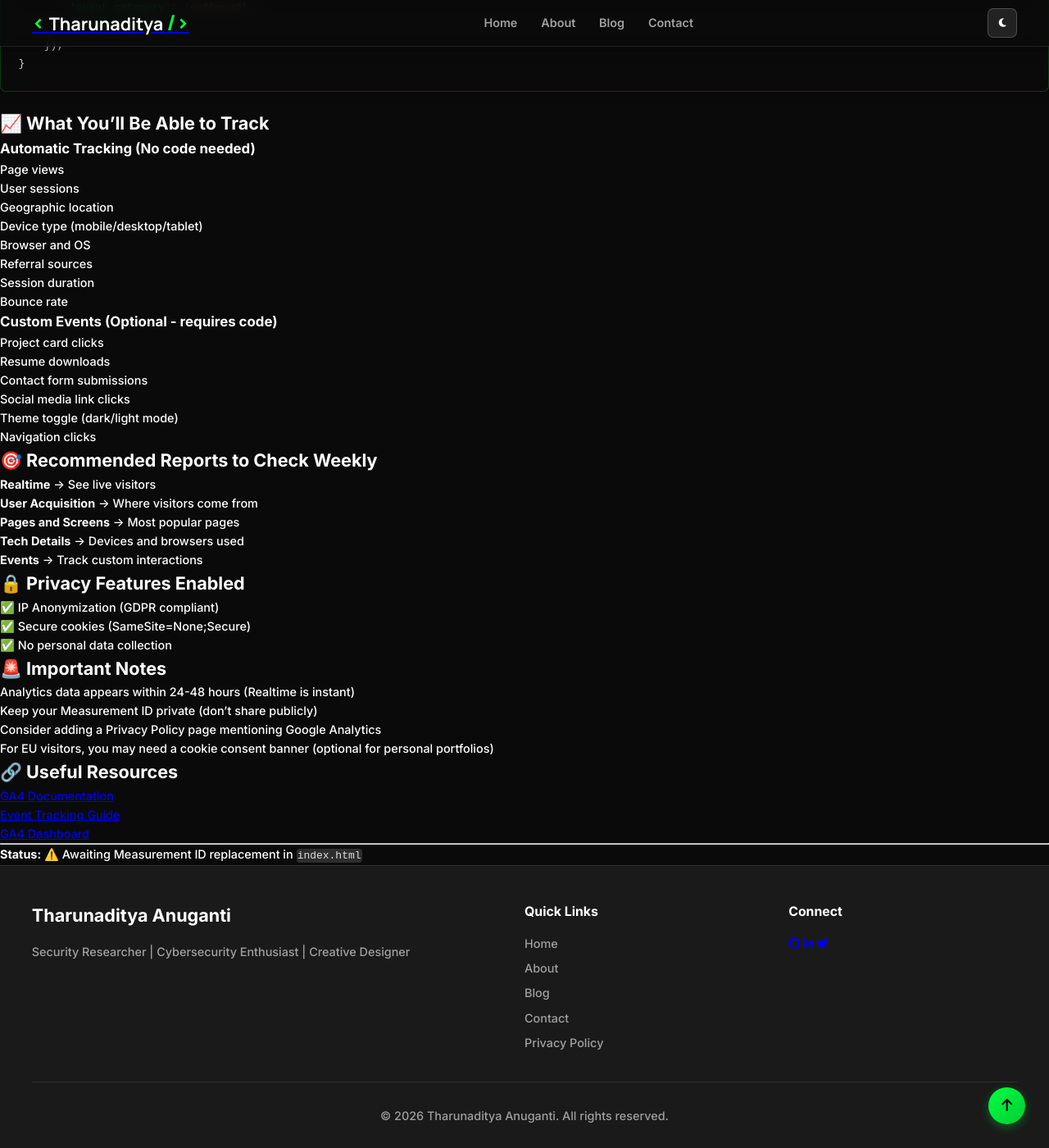
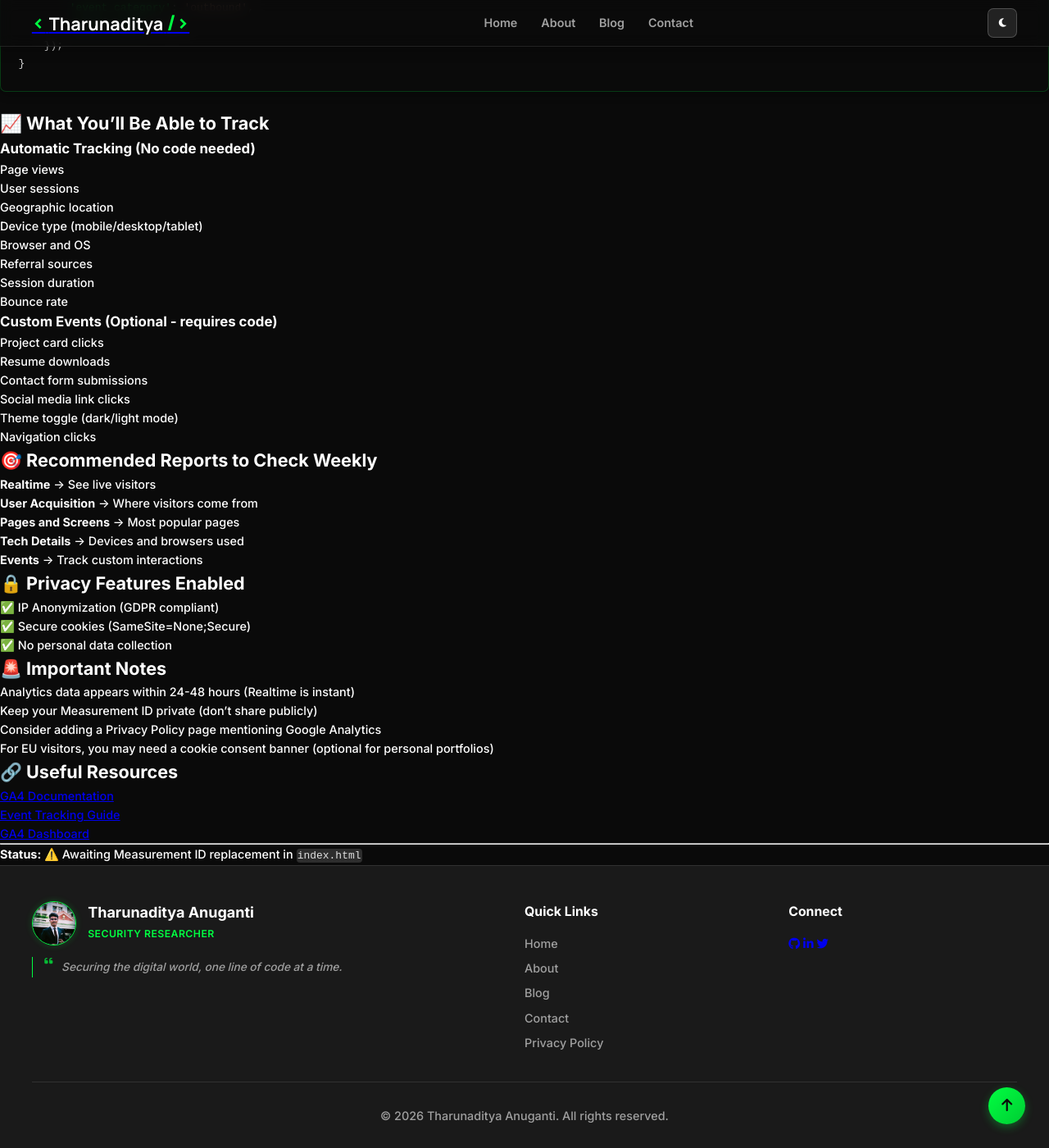
Before and after one commit to Tharunaditya/tharunaditya.github.io, a Jekyll site: the page built from ANALYTICS_SETUP.md, in a window 1280 px wide and 1400 px high, scrolled down 1699 px. Shown: the whole window at 82% size. Built offline with Jekyll 4.4.1, drawn with Linux system fonts in a browser that asks for light colours; nearby versions of some CDN libraries; our own code applies the rules of GitHub Pages for plain Markdown files.

Commit message:
FIX: Custom Minimal Author Footer - Replaced text-only footer bio with a Profile Image + Quote layout - Added Avatar with accent border - Added Minimal Role line (Security Researcher) - Added personalized quote with side accent styling - CSS Tweaks for perfect alignment in footer column

```diff
--- a/_layouts/default.html
+++ b/_layouts/default.html
@@ -118,9 +118,18 @@
     <footer class="footer">
         <div class="container">
             <div class="footer-content">
-                <div class="footer-section">
-                    <h3>Tharunaditya Anuganti</h3>
-                    <p>Security Researcher | Cybersecurity Enthusiast | Creative Designer</p>
+                <div class="footer-section footer-bio">
+                    <div class="footer-profile">
+                        <img src="{{ '/assets/images/profile.jpg' | relative_url }}" alt="{{ site.author }}" class="footer-avatar">
+                        <div class="footer-profile-info">
+                            <h3>Tharunaditya Anuganti</h3>
+                            <p class="footer-role">Security Researcher</p>
+                        </div>
+                    </div>
+                    <p class="footer-quote">
+                        <i class="fas fa-quote-left"></i>
+                        Securing the digital world, one line of code at a time.
+                    </p>
                 </div>
                 <div class="footer-section">
                     <h4>Quick Links</h4>
--- a/assets/css/style.css
+++ b/assets/css/style.css
@@ -1790,3 +1790,53 @@ a:focus-visible {
         gap: 2rem;
     }
 }
+
+
+/* Footer Profile Customization */
+.footer-profile {
+    display: flex;
+    align-items: center;
+    gap: 1rem;
+    margin-bottom: 1rem;
+}
+
+.footer-avatar {
+    width: 60px;
+    height: 60px;
+    border-radius: 50%;
+    object-fit: cover;
+    border: 2px solid var(--accent-primary);
+    box-shadow: 0 0 10px rgba(0, 255, 65, 0.2);
+}
+
+.footer-profile-info h3 {
+    font-size: 1.25rem !important; /* Override generic h3 */
+    margin: 0 !important;
+    line-height: 1.2;
+}
+
+.footer-role {
+    font-size: 0.85rem;
+    color: var(--accent-primary) !important;
+    font-weight: 600;
+    text-transform: uppercase;
+    letter-spacing: 0.5px;
+    margin: 0.25rem 0 0 0 !important;
+}
+
+.footer-quote {
+    font-size: 0.95rem;
+    font-style: italic;
+    color: var(--text-secondary);
+    border-left: 2px solid var(--accent-primary);
+    padding-left: 1rem;
+    margin-top: 1rem;
+}
+
+.footer-quote i {
+    color: var(--accent-primary);
+    margin-right: 0.5rem;
+    font-size: 0.8rem;
+    vertical-align: top;
+    opacity: 0.7;
+}
```
